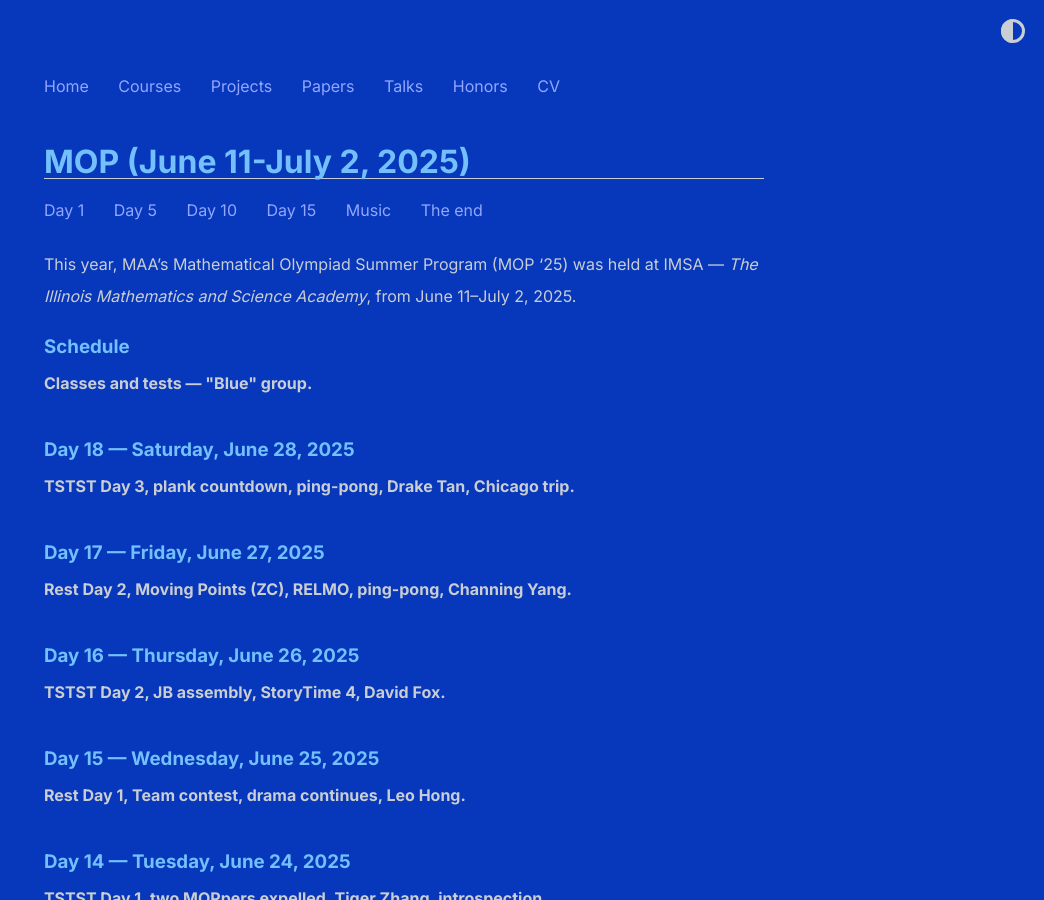
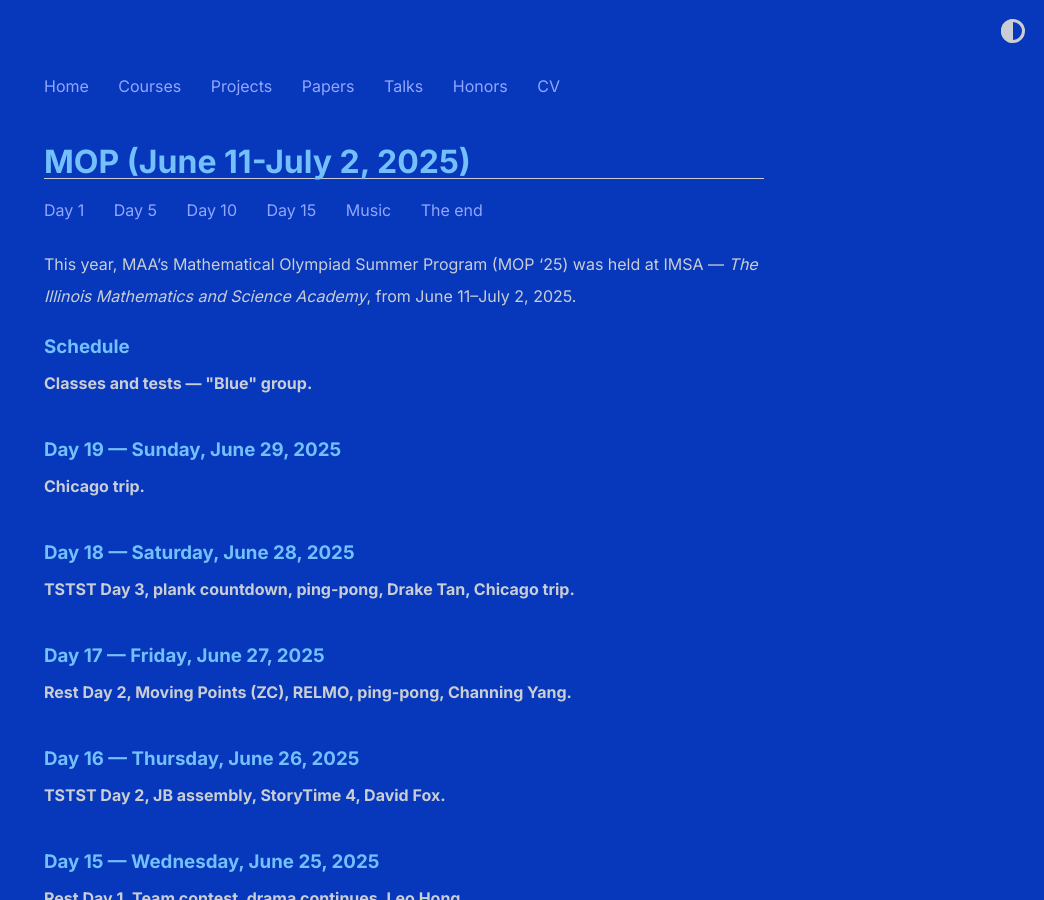
Before and after one commit to shihankanungo/shihankanungo.github.io, a Jekyll site: the page built from mop.md, in a window 1280 px wide and 900 px high. Shown: the whole window, without its empty margins (236-1280 px from the left). Built offline with Jekyll 4.4.1, drawn with Linux system fonts in a browser that asks for light colours.

Commit message:
Update mop.md

```diff
--- a/mop.md
+++ b/mop.md
@@ -17,6 +17,33 @@
     <a href="https://shihankanungo.github.io/mop">↪️ Back to top</a>
 </details></div>
 </div>
+
+
+
+
+
+
+
+<div class="heading-block"><h3>Day 19 &mdash; Sunday, June 29, 2025</h3>
+<div class="subline"><details>
+<summary style="list-style: none;"><strong>Chicago trip.</strong></summary>
+<p>
+
+
+<br>
+<a href="https://shihankanungo.github.io/mop">↪️ Back to top</a>
+</p>
+
+</details></div>
+</div>
+
+
+
+
+
+
+
+
 
 <div class="heading-block"><h3>Day 18 &mdash; Saturday, June 28, 2025</h3>
 <div class="subline"><details>
```
